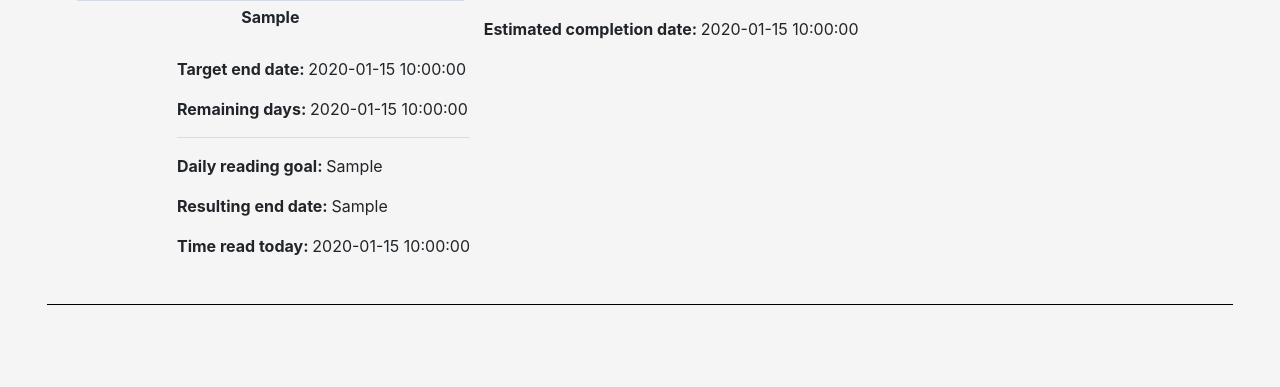
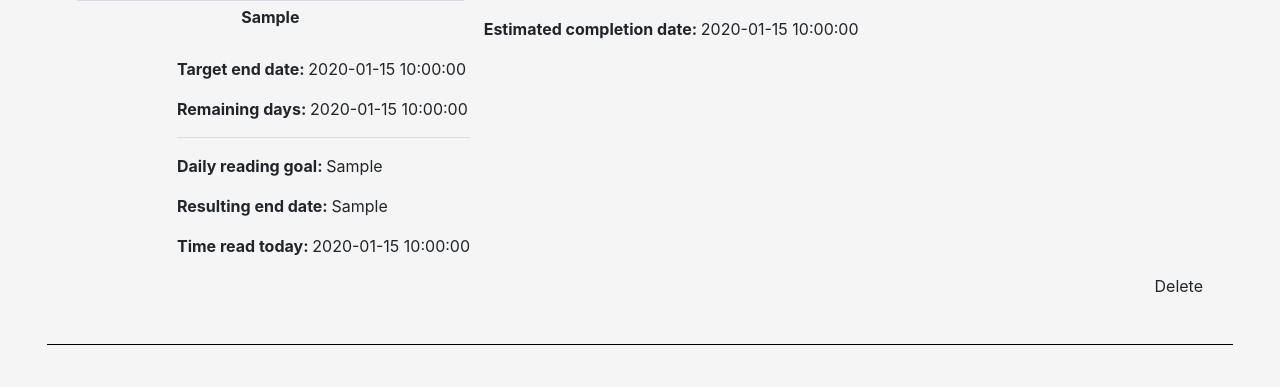
Before and after one commit to matthewleighton/toggl-timelines, a Flask app: template toggltimelines/templates/reading/index.html in a window 1280 px wide. Shown: the part 413-800 px from the top of the page. Run offline with Flask 2, Linux system fonts and the light colour scheme; the template is opened without the code that fills it: most values are stand-ins (such as "Sample title", 1, 10 or a date in 2020); grey boxes marked "Sample" are stand-in pictures; parts of the project's set-up code (start-up, migrations or seed data) failed here and were passed over; some libraries are stand-ins or nearby versions.

Commit message:
Add ability to delete readthroughs

```diff
--- a/toggltimelines/static/js/reading.js
+++ b/toggltimelines/static/js/reading.js
@@ -77,14 +77,10 @@ $('body').on('click', '.create-readthrough-btn', function() {
 	$parent_container.find('input').removeClass('error-field')
 	$results_container = $(this).closest('.books-search-results');
 
-
-
 	var data = $(this).closest('.book-control').serializeArray().reduce(function(obj, item) {
 	    obj[item.name] = item.value;
 	    return obj;
 	}, {});
-
-	console.log(data)
 
 	var validation_error = false;
 
@@ -130,22 +126,13 @@ $('body').on('click', '.create-readthrough-btn', function() {
 		"dataType": "json",
 		"data": JSON.stringify(data),
 		success: function(response) {
-			console.log(response)
 			$results_container.empty()
-
 			$(response).insertAfter($results_container)
-
-			// $results_container.insertAfter(response)
 
 			setTimeout(function() {
 				$('.new-readthrough-success').fadeOut(500)
 			},
 			3000)
-
-
-
-
-
 		}
 	})
 })
@@ -214,3 +201,38 @@ $('body').on('click', '.hidden-input', function() {
 
 	$input.one('blur', save).focus();
 });
+
+
+$('body').on('click', '.delete-readthrough-btn', function() {
+	var readthrough_id = $(this).attr('data-id')
+	var title = $(this).attr('data-title')
+	var message = `Delete readthrough for "${title}"?`
+	var $readthrough_element = $(this).closest('.readthrough-control')
+
+	console.log($readthrough_element)
+
+	user_confirmation = confirm(message)
+
+	if (user_confirmation) {
+		delete_readthrough(readthrough_id, $readthrough_element)
+	}
+})
+
+function delete_readthrough(readthrough_id, readthrough_element) {
+	data = {
+		'readthrough_id': readthrough_id
+	}
+
+	readthrough_element.remove()
+
+	$.ajax({
+			"type": "POST",
+			"url": "/reading/delete_readthrough",
+			"contentType": "application/json",
+			"dataType": "json",
+			"data": JSON.stringify(data),
+			success: function(response) {
+				$readthrough_element.remove()
+			}
+		})
+}
--- a/toggltimelines/static/main.css
+++ b/toggltimelines/static/main.css
@@ -522,7 +522,10 @@ svg {
   text-align: center;
 }
 
-
+.delete-readthrough-btn {
+  text-align: right;
+  cursor: pointer;
+}
 
 
 .active-readthroughs {
--- a/toggltimelines/templates/reading/readthrough.html
+++ b/toggltimelines/templates/reading/readthrough.html
@@ -54,4 +54,6 @@
 		</div>
 	{% endif %}
 
+	<p class="delete-readthrough-btn" data-id="{{readthrough.id}}" data-title="{{readthrough.book.title}}">Delete</p>
+
 </div>
```
Also changed, not shown: toggltimelines/reading/views.py (+10 -0 lines).
